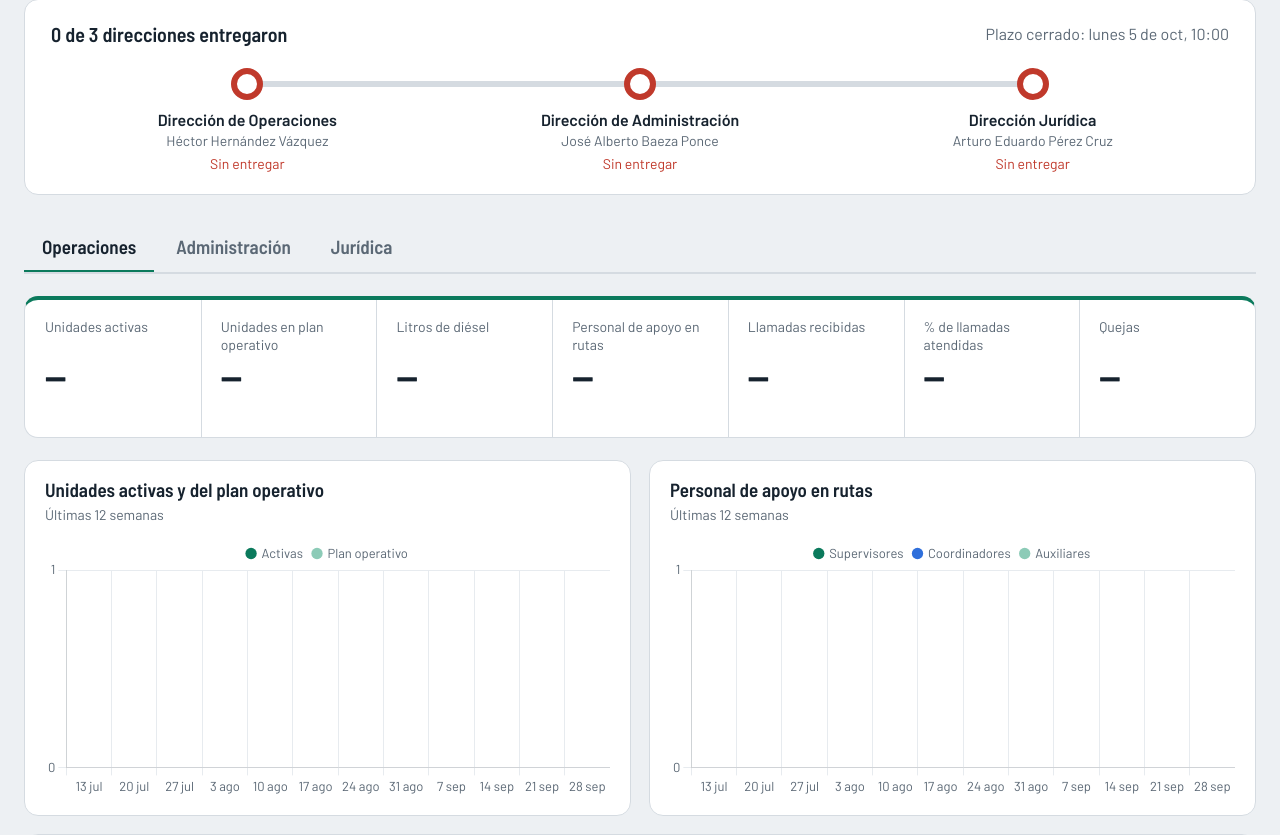
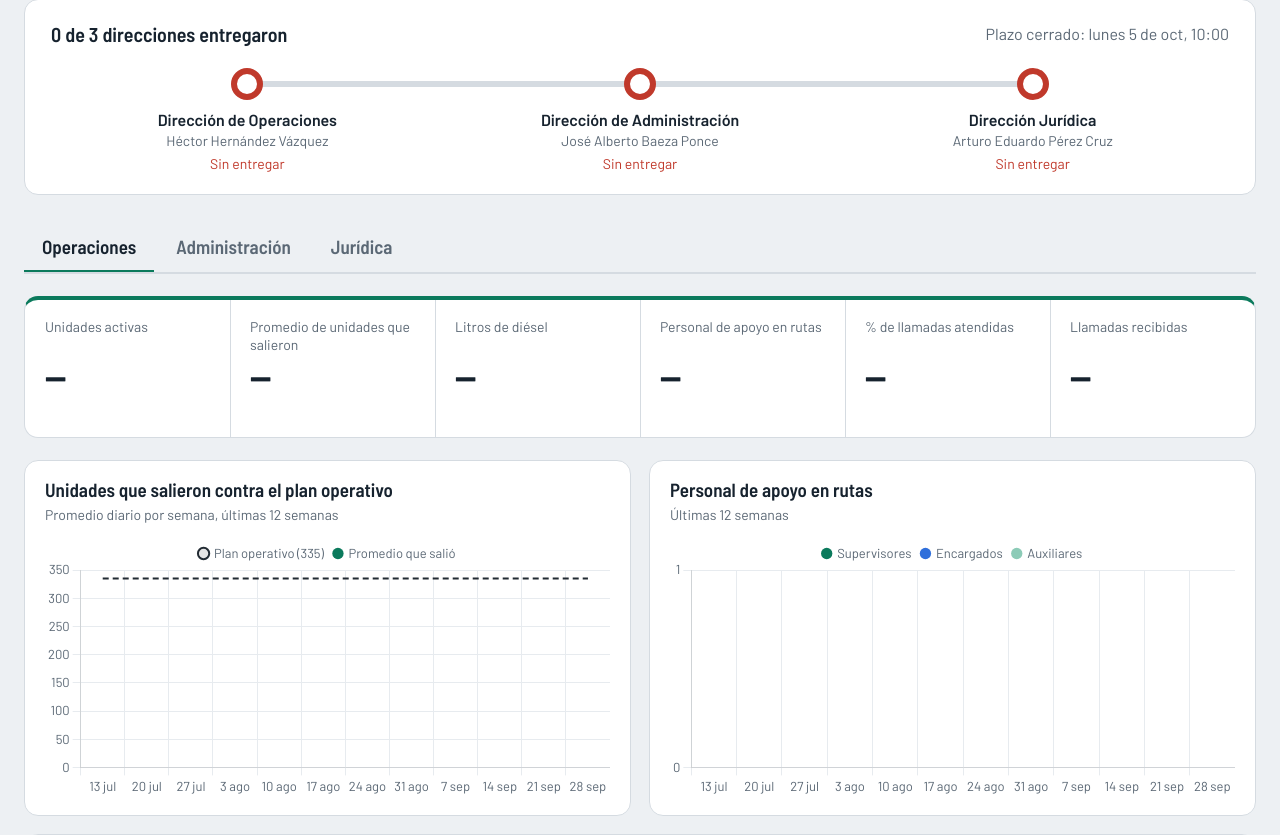
Before and after one commit to nahum0027/indicadores, a Django app: page / in a window 1280 px wide. Shown: the part 207-1042 px from the top of the page. Run offline with Django 5.2, Linux system fonts and the light colour scheme; the visitor is signed in with stand-in values (Sample User, id 1); data that the repository does not hold is empty.

Commit message:
Plan operativo: promedio contra meta de 335

```diff
--- a/core/management/commands/datos_demo.py
+++ b/core/management/commands/datos_demo.py
@@ -26,11 +26,11 @@ class Command(BaseCommand):
         for i in range(inicio, 12):
             s = actual - timedelta(weeks=i)
             inhab = [r.randint(6, 14), r.randint(0, 4), r.randint(0, 3), r.randint(0, 2)]
-            disp = 180 - sum(inhab)
+            disp = 400 - sum(inhab) * 4
             prog = r.randint(5200, 5400)
             litros = r.randint(40000, 45000)
             op, _ = ReporteOperaciones.objects.update_or_create(semana=s, defaults=dict(
-                unidades_disponibles=disp, unidades_plan=r.randint(165, 172), litros=litros,
+                unidades_disponibles=disp, unidades_plan=round(r.uniform(318, 334), 1), litros=litros,
                 sup_rutas=r.randint(4, 12), coord_rutas=r.randint(1, 5), aux_rutas=r.randint(6, 18),
                 cc_recibidas=(rec := r.randint(380, 470)), cc_atendidas=int(rec * r.uniform(.86, .97)), cc_quejas=(qq := r.randint(8, 30)), q_parada=(q1 := r.randint(0, qq // 3)), q_frecuencia=(q2 := r.randint(0, qq // 3)),
                 q_imprudente=r.randint(0, (qq - q1 - q2) // 2),
--- a/core/models.py
+++ b/core/models.py
@@ -31,10 +31,12 @@ class ReporteBase(models.Model):
 
 class ReporteOperaciones(ReporteBase):
     unidades_disponibles = entero("Unidades activas", "Unidades que salieron a ruta / en condiciones de operar")
-    unidades_plan = entero("Unidades en el plan operativo", "Unidades que salen según el plan operativo de la semana")
+    unidades_plan = models.DecimalField(
+        "Promedio de unidades que salieron", max_digits=6, decimal_places=1, default=0,
+        help_text="Promedio diario de unidades que salieron a ruta de lunes a viernes")
     litros = models.DecimalField("Litros de diésel", max_digits=12, decimal_places=2, default=0)
     sup_rutas = entero("Supervisores", "Supervisores que se subieron a rutas en la semana")
-    coord_rutas = entero("Coordinadores", "Coordinadores que se subieron a rutas en la semana")
+    coord_rutas = entero("Encargados", "Encargados que se subieron a rutas en la semana")
     aux_rutas = entero("Auxiliares", "Auxiliares que se subieron a rutas en la semana")
     cc_recibidas = entero("Llamadas recibidas")
     cc_atendidas = entero("Llamadas atendidas")
@@ -49,7 +51,9 @@ class ReporteOperaciones(ReporteBase):
 
     @property
     def pct_plan(self):
-        return pct(self.unidades_disponibles, self.unidades_plan)
+        """Promedio que salió contra lo que debería salir según el plan operativo."""
+        meta = getattr(settings, "INDICADORES_PLAN_OPERATIVO", 335)
+        return pct(self.unidades_plan, meta)
 
     @property
     def personal_rutas(self):
--- a/core/templates/core/dashboard.html
+++ b/core/templates/core/dashboard.html
@@ -105,7 +105,7 @@
 <section class="panel" id="panel-operaciones" data-area="operaciones" role="tabpanel" hidden>
   {% include "core/_kpis.html" with lista=kpis.operaciones %}
   <div class="graficas">
-    <div class="g"><h3>Unidades activas y del plan operativo</h3><p>Últimas 12 semanas</p><div class="lienzo"><canvas id="op-unidades"></canvas></div></div>
+    <div class="g"><h3>Unidades que salieron contra el plan operativo</h3><p>Promedio diario por semana, últimas 12 semanas</p><div class="lienzo"><canvas id="op-unidades"></canvas></div></div>
     <div class="g"><h3>Personal de apoyo en rutas</h3><p>Últimas 12 semanas</p><div class="lienzo"><canvas id="op-personal"></canvas></div></div>
     <div class="g ancha"><h3>Combustible</h3><p>Litros de diésel por semana</p><div class="lienzo"><canvas id="op-combustible"></canvas></div></div>
     <div class="g ancha"><h3>Unidades por ruta</h3><p>Semana seleccionada</p><div class="lienzo"><canvas id="op-rutas"></canvas></div></div>
@@ -190,12 +190,14 @@ const pct = {scales: {y: {suggestedMax: 100, ticks: {callback: v => v + "%"}}},
 const constructores = {
   operaciones() {
     const o = D.ops;
-    barras("op-unidades", L, [{label: "Activas", data: o.disponibles, backgroundColor: C.ops},
-                              {label: "Plan operativo", data: o.plan, backgroundColor: C.opsClaro}],
-           {scales: {y: {beginAtZero: true, ticks: {precision: 0}}}});
+    new Chart(document.getElementById("op-unidades"), {data: {labels: L, datasets: [
+      {type: "line", order: 0, label: `Plan operativo (${D.plan_meta})`, data: L.map(() => D.plan_meta),
+       borderColor: C.negro, borderDash: [6, 4], borderWidth: 2, pointRadius: 0},
+      {type: "bar", order: 1, label: "Promedio que salió", data: o.plan, backgroundColor: C.ops}]},
+      options: {scales: {y: {beginAtZero: true, ticks: {precision: 0}}}}});
     barras("op-personal", L, [
       {label: "Supervisores", data: o.sup, backgroundColor: C.ops, stack: "p"},
-      {label: "Coordinadores", data: o.coord, backgroundColor: C.azul, stack: "p"},
+      {label: "Encargados", data: o.coord, backgroundColor: C.azul, stack: "p"},
       {label: "Auxiliares", data: o.aux, backgroundColor: C.opsClaro, stack: "p"}],
       {scales: {x: {stacked: true}, y: {stacked: true, beginAtZero: true, ticks: {precision: 0}}}});
     barras("op-combustible", L, [{label: "Litros", data: o.litros, backgroundColor: C.opsClaro}],
--- a/core/views.py
+++ b/core/views.py
@@ -87,6 +87,7 @@ FMT = {
     "money": (lambda v: f"${v / 1e6:,.2f} M" if abs(v) >= 1e6 else f"${v:,.0f}",
               lambda d: f"{'+' if d >= 0 else '−'}${abs(d):,.0f}"),
     "dec": (lambda v: f"{v:,.2f}", lambda d: f"{d:+,.2f}"),
+    "dec1": (lambda v: f"{v:,.1f}", lambda d: f"{d:+,.1f}"),
 }
 
 
@@ -109,6 +110,9 @@ def _kpi(titulo, actual, anterior, attr, fmt="int", sube_es_bueno=None, nota="",
 FLOTA = getattr(settings, "INDICADORES_FLOTA_TOTAL", 400)  # total de unidades de la flota
 
 
+PLAN = getattr(settings, "INDICADORES_PLAN_OPERATIVO", 335)  # unidades que deberían salir
+
+
 def _pct_flota(n):
     return f"{n * 100 / FLOTA:.1f}%" if FLOTA else "—"
 
@@ -116,10 +120,7 @@ def _pct_flota(n):
 def _nota_activas(op):
     if not op:
         return ""
-    lineas = [_pct_flota(op.unidades_disponibles)]
-    if op.pct_plan is not None:
-        lineas.append(f"{op.pct_plan:.1f}% del plan operativo")
-    return "\n".join(lineas)
+    return f"{_pct_flota(op.unidades_disponibles)} de la flota ({FLOTA:,})"
 
 
 def _serie(objs, attr):
@@ -182,13 +183,13 @@ def dashboard(request):
     kpis = {
         "operaciones": [
             _kpi("Unidades activas", op, op_prev, "unidades_disponibles", comparar=False, nota=_nota_activas(op)),
-            _kpi("Unidades en plan operativo", op, op_prev, "unidades_plan", comparar=False,
-                 nota=_pct_flota(op.unidades_plan) if op else ""),
+            _kpi("Promedio de unidades que salieron", op, op_prev, "unidades_plan", "dec1", comparar=False,
+                 nota=f"{op.pct_plan:.1f}% del plan operativo ({PLAN:,})" if op else ""),
             _kpi("Litros de diésel", op, op_prev, "litros", comparar=False),
-            _kpi("Personal de apoyo en rutas", op, op_prev, "personal_rutas", comparar=False),
-            _kpi("Llamadas recibidas", op, op_prev, "cc_recibidas", comparar=False),
+            _kpi("Personal de apoyo en rutas", op, op_prev, "personal_rutas", comparar=False, desglose=[
+                ("Supervisores", op.sup_rutas), ("Encargados", op.coord_rutas), ("Auxiliares", op.aux_rutas)] if op else None),
             _kpi("% de llamadas atendidas", op, op_prev, "cc_atencion", "pct", comparar=False),
-            _kpi("Quejas", op, op_prev, "cc_quejas", comparar=False, desglose=[
+            _kpi("Llamadas recibidas", op, op_prev, "cc_recibidas", comparar=False, desglose=[
                 ("No respeta parada", op.q_parada), ("Frecuencia", op.q_frecuencia),
                 ("Manejo imprudente", op.q_imprudente), ("Otros", op.quejas_otras)] if op else None),
         ],
@@ -220,6 +221,7 @@ def dashboard(request):
 
     graficas = {
         "labels": [etiqueta_corta(s) for s in semanas],
+        "plan_meta": PLAN,
         "ops": {
             "disponibles": _serie(op_s, "unidades_disponibles"),
             "plan": _serie(op_s, "unidades_plan"),
```
Also changed, not shown: core/forms.py (+8 -0 lines), core/migrations/0010_encargados_rutas.py (added), core/migrations/0011_promedio_plan_operativo.py (added).
